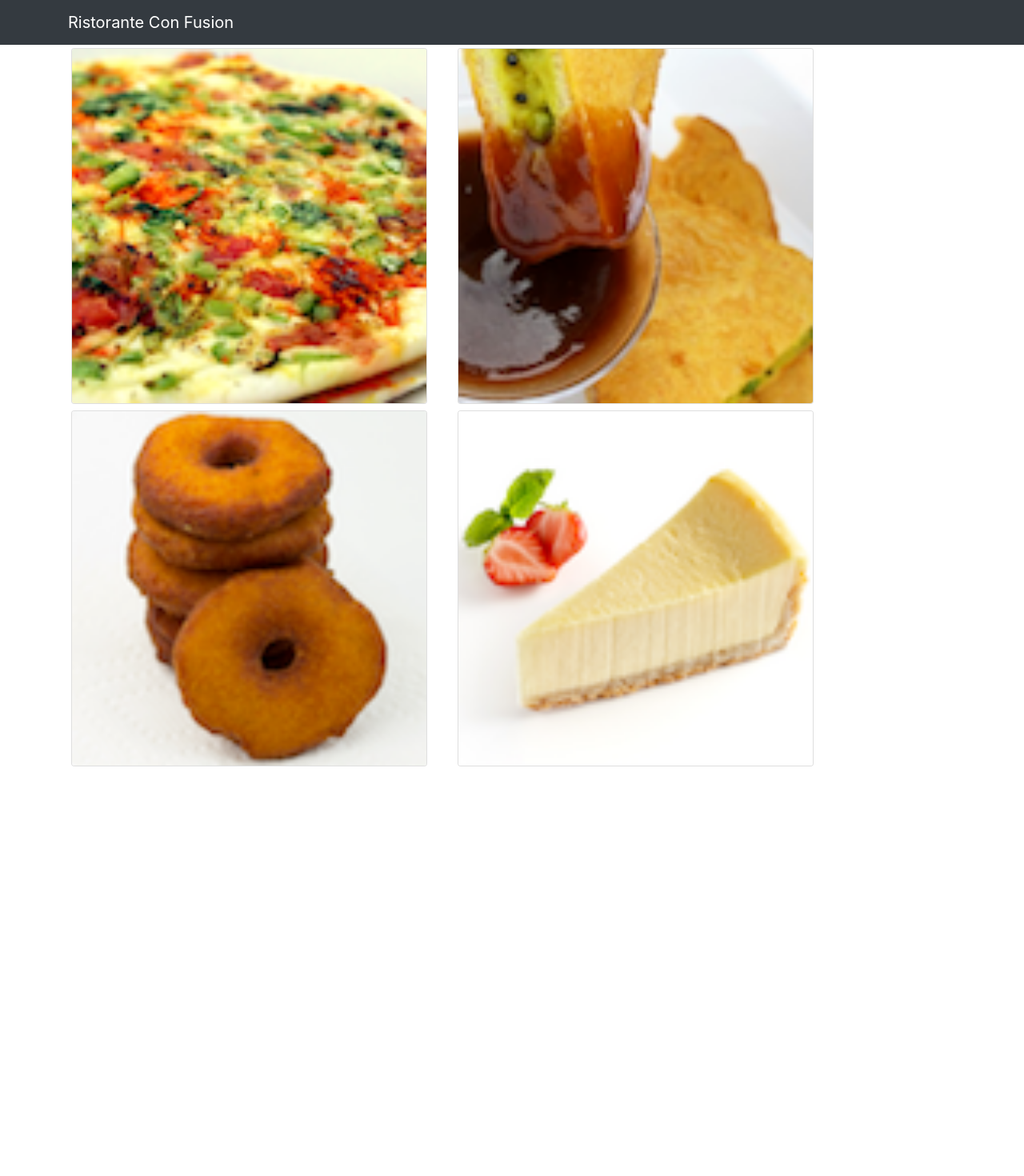
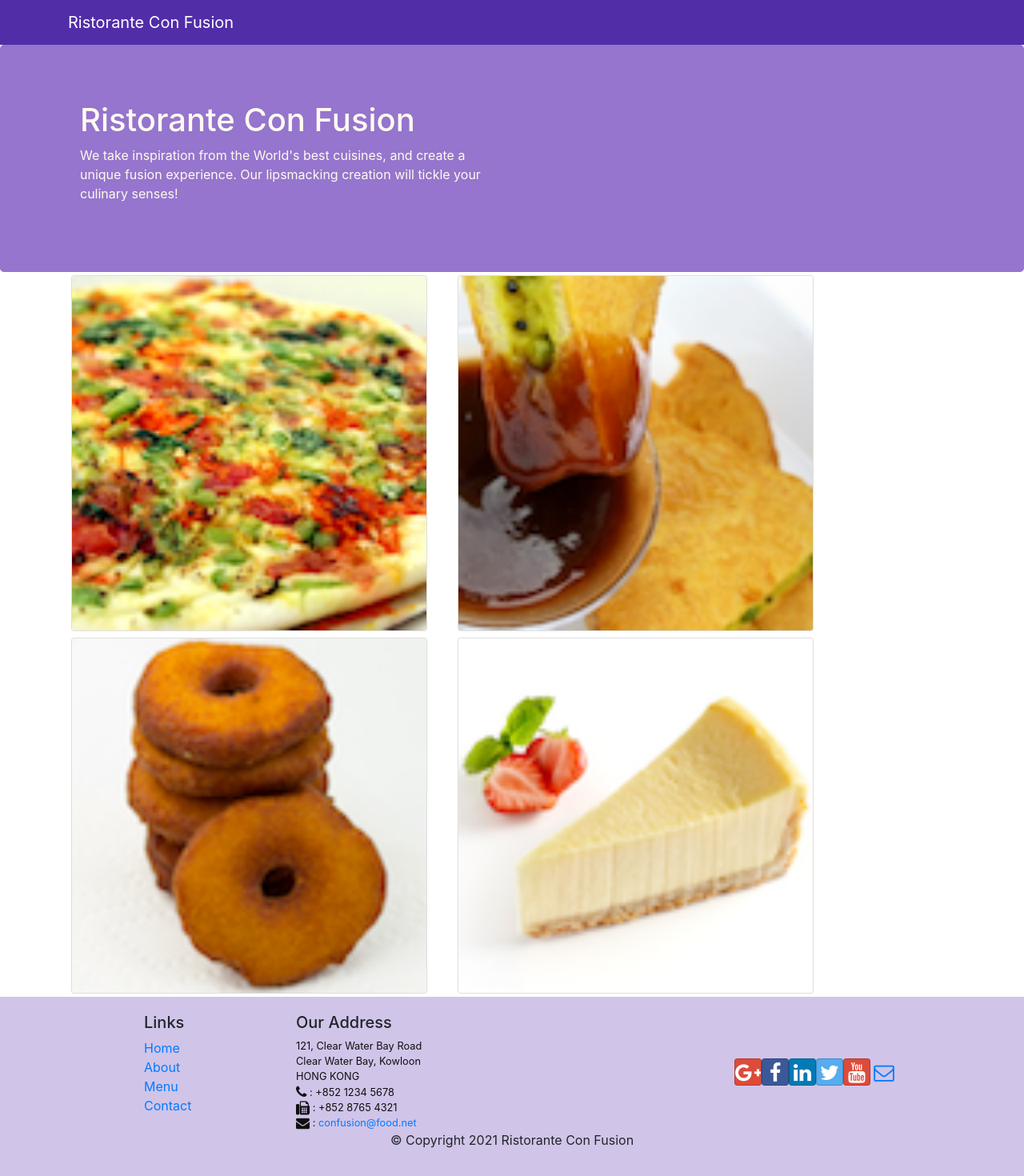
Before and after one commit to InternDevs/coursera-react, a React (Create React App) app: page / in a window 1280 px wide. Shown: the top 1470 px of the page at 80% size. Before the commit the page ends 962 px from the top, so only its background shows below. Built offline with nearby package versions, Linux system fonts and the light colour scheme.

Commit message:
Header && Footer

```diff
--- a/package.json
+++ b/package.json
@@ -7,6 +7,8 @@
     "@testing-library/react": "^11.1.0",
     "@testing-library/user-event": "^12.1.10",
     "bootstrap": "4.0.0",
+    "bootstrap-social": "^5.1.1",
+    "font-awesome": "^4.7.0",
     "react": "^17.0.2",
     "react-dom": "^17.0.2",
     "react-popper": "0.9.2",
--- /dev/null
+++ b/src/components/FooterComponent.jsx
@@ -0,0 +1,50 @@
+import React from "react";
+
+const Footer = (props) => {
+    return(
+    <div className="footer">
+        <div className="container">
+            <div className="row justify-content-center">
+                <div className="col-4 offset-1 col-sm-2">
+                    <h5>Links</h5>
+                    <ul className="list-unstyled">
+                        <li><a href="#">Home</a></li>
+                        <li><a href="#">About</a></li>
+                        <li><a href="#">Menu</a></li>
+                        <li><a href="contactus.html">Contact</a></li>
+                    </ul>
+                </div>
+                <div className="col-7 col-sm-5">
+                    <h5>Our Address</h5>
+                    <address>
+		              121, Clear Water Bay Road<br />
+		              Clear Water Bay, Kowloon<br />
+		              HONG KONG<br />
+		              <i className="fa fa-phone fa-lg"></i> : +852 1234 5678<br />
+		              <i className="fa fa-fax fa-lg"></i> : +852 8765 4321<br />
+		              <i className="fa fa-envelope fa-lg"></i> : <a href="mailto:confusion@food.net">
+                         confusion@food.net</a>
+                    </address>
+                </div>
+                <div className="col-12 col-sm-4 align-self-center">
+                    <div className="text-center">
+                        <a className="btn btn-social-icon btn-google" href="http://google.com/+" target="_blank" rel="noreferrer"><i className="fa fa-google-plus"></i></a>
+                        <a className="btn btn-social-icon btn-facebook" href="http://www.facebook.com/profile.php?id=" target="_blank" rel="noreferrer"><i className="fa fa-facebook"></i></a>
+                        <a className="btn btn-social-icon btn-linkedin" href="http://www.linkedin.com/in/" target="_blank" rel="noreferrer"><i className="fa fa-linkedin"></i></a>
+                        <a className="btn btn-social-icon btn-twitter" href="http://twitter.com/" target="_blank" rel="noreferrer"><i className="fa fa-twitter"></i></a>
+                        <a className="btn btn-social-icon btn-google" href="http://youtube.com/" target="_blank" rel="noreferrer"><i className="fa fa-youtube"></i></a>
+                        <a className="btn btn-social-icon" href="mailto:"><i className="fa fa-envelope-o"></i></a>
+                    </div>
+                </div>
+            </div>
+            <div className="row justify-content-center">
+                <div className="col-auto">
+                    <p>© Copyright 2021 Ristorante Con Fusion</p>
+                </div>
+            </div>
+        </div>
+    </div>
+    )
+};
+
+export default Footer;
--- /dev/null
+++ b/src/components/HeaderComponent.jsx
@@ -0,0 +1,28 @@
+import React, {Component} from "react";
+import { Navbar, NavbarBrand, Jumbotron } from 'reactstrap';
+
+class Header extends Component{
+    render(){
+        return(
+            <> {/* React.Fragment */}
+                <Navbar dark>
+                    <div className="container">
+                        <NavbarBrand href='/'>Ristorante Con Fusion</NavbarBrand>
+                    </div>
+                </Navbar>
+                <Jumbotron>
+                    <div className="container">
+                        <div className="row row-header">
+                            <div className="col-12 col-sm-6">
+                                <h1>Ristorante Con Fusion</h1>
+                                <p>We take inspiration from the World's best cuisines, and create a unique fusion experience. Our lipsmacking creation will tickle your culinary senses!</p>
+                            </div>
+                        </div>
+                    </div>
+                </Jumbotron>
+            </>
+        );
+    }
+}
+
+export default Header;
--- a/src/components/MainComponent.jsx
+++ b/src/components/MainComponent.jsx
@@ -1,7 +1,8 @@
 import React, { Component } from 'react';
-import { Navbar, NavbarBrand } from 'reactstrap';
+import Header from './HeaderComponent';
 import Menu from './MenuComponent';
 import DishDetail from "./DishDetailComponent";
+import Footer from './FooterComponent';
 import {dishes} from '../shared/dishes.json';
 
 class Main extends Component {
@@ -21,13 +22,10 @@ class Main extends Component {
     render(){
         return (
         <div>
-            <Navbar dark color='dark'>
-            <div className='container'>
-                <NavbarBrand href='/'>Ristorante Con Fusion</NavbarBrand>
-            </div>
-            </Navbar>
+            <Header />
             <Menu dishes={this.state.dishes} onClick={(dishId) => this.onDishSelect(dishId)} />
             <DishDetail dish={this.state.dishes.find(({id})=> id === this.state.selectedDish)}/>
+            <Footer />
         </div>
         );
     }
--- a/src/index.css
+++ b/src/index.css
@@ -1,13 +1,33 @@
-body {
-  margin: 0;
-  font-family: -apple-system, BlinkMacSystemFont, 'Segoe UI', 'Roboto', 'Oxygen',
-    'Ubuntu', 'Cantarell', 'Fira Sans', 'Droid Sans', 'Helvetica Neue',
-    sans-serif;
-  -webkit-font-smoothing: antialiased;
-  -moz-osx-font-smoothing: grayscale;
+.row-header{
+  margin:0px auto;
+  padding:0px auto;
 }
 
-code {
-  font-family: source-code-pro, Menlo, Monaco, Consolas, 'Courier New',
-    monospace;
+.row-content {
+  margin:0px auto;
+  padding: 50px 0px 50px 0px;
+  border-bottom: 1px ridge;
+  min-height:400px;
 }
+
+.footer{
+  background-color: #D1C4E9;
+  margin:0px auto;
+  padding: 20px 0px 20px 0px;
+}
+.jumbotron {
+  padding:70px 30px 70px 30px;
+  margin:0px auto;
+  background: #9575CD ;
+  color:floralwhite;
+}
+
+address{
+  font-size:80%;
+  margin:0px;
+  color:#0f0f0f;
+}
+
+.navbar-dark {
+  background-color: #512DA8;
+}
--- a/src/index.js
+++ b/src/index.js
@@ -1,6 +1,9 @@
 import React from 'react';
 import ReactDOM from 'react-dom';
 import 'bootstrap/dist/css/bootstrap.min.css';
+import 'font-awesome/css/font-awesome.min.css';
+import 'bootstrap-social/bootstrap-social.css';
+import './index.css';
 import App from './App.jsx';
 import reportWebVitals from './reportWebVitals';
 
```
Also changed, not shown: 1 other file (tests, documents, lock files or other folders).
